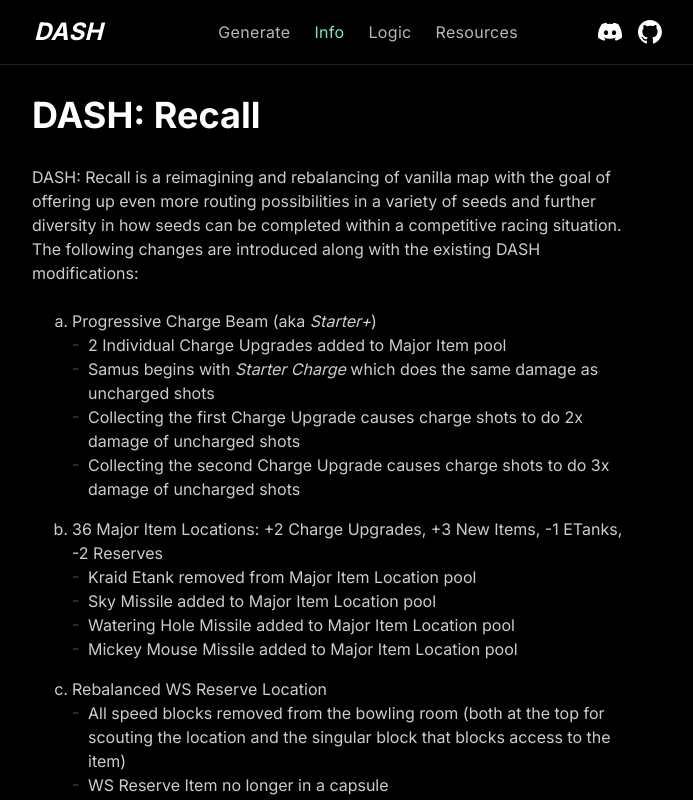
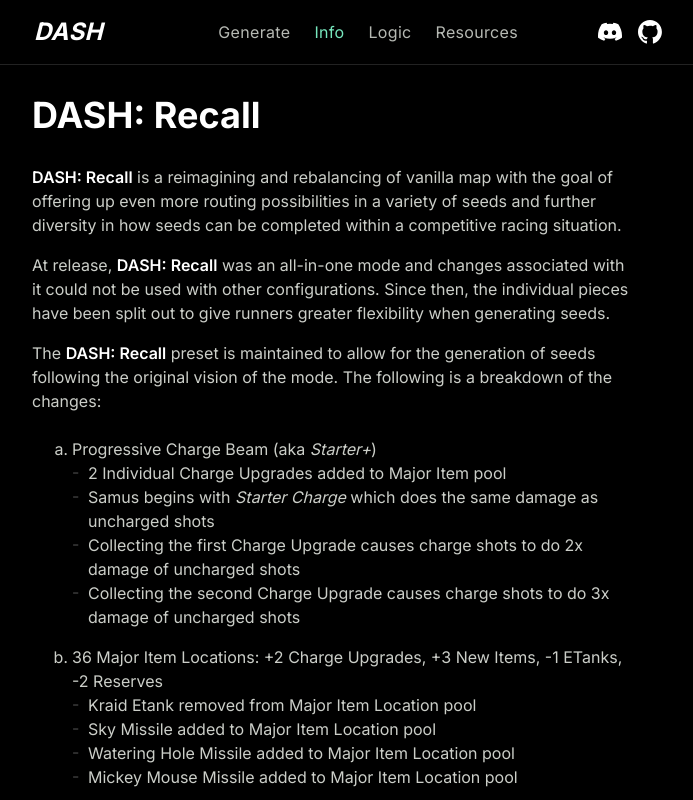
Before and after one commit to dashrando/dash-randomizer, a Next.js app in the folder apps/web/: page /info/recall in a window 1280 px wide. Shown: the whole page, without its empty margins (298-991 px from the left). Built offline with nearby package versions, Linux system fonts and the light colour scheme.

Commit message:
word smithing

```diff
--- a/apps/web/app/info/recall/page.tsx
+++ b/apps/web/app/info/recall/page.tsx
@@ -8,11 +8,21 @@ export default function RecallInfoPage() {
         <article className={styles.article}>
           <h1 className={styles.headline}>DASH: Recall</h1>
           <p>
-            DASH: Recall is a reimagining and rebalancing of vanilla map with
+            <strong>DASH: Recall</strong> is a reimagining and rebalancing of vanilla map with
             the goal of offering up even more routing possibilities in a variety of
             seeds and further diversity in how seeds can be completed within a
-            competitive racing situation. The following changes are introduced
-            along with the existing DASH modifications:
+            competitive racing situation.
+          </p>
+          <p>
+            At release, <strong>DASH: Recall</strong> was an all-in-one mode and
+            changes associated with it could not be used with other configurations. Since
+            then, the individual pieces have been split out to give runners greater
+            flexibility when generating seeds.
+          </p>
+          <p>
+            The <strong>DASH: Recall</strong> preset is maintained to allow for the
+            generation of seeds following the original vision of the mode. The following
+            is a breakdown of the changes:
          </p>
          <ol type="a">
             <li className={styles.list_item_spacer}>
@@ -42,8 +52,8 @@ export default function RecallInfoPage() {
                <ul>
                   <li>
                      All speed blocks removed from the bowling room (both at the
-                     top for scouting the location and the singular block that
-                     blocks access to the item)
+                     top for scouting and the singular block that
+                     prevents access to the item)
                   </li>
                   <li>WS Reserve Item no longer in a capsule</li>
                </ul>
```
